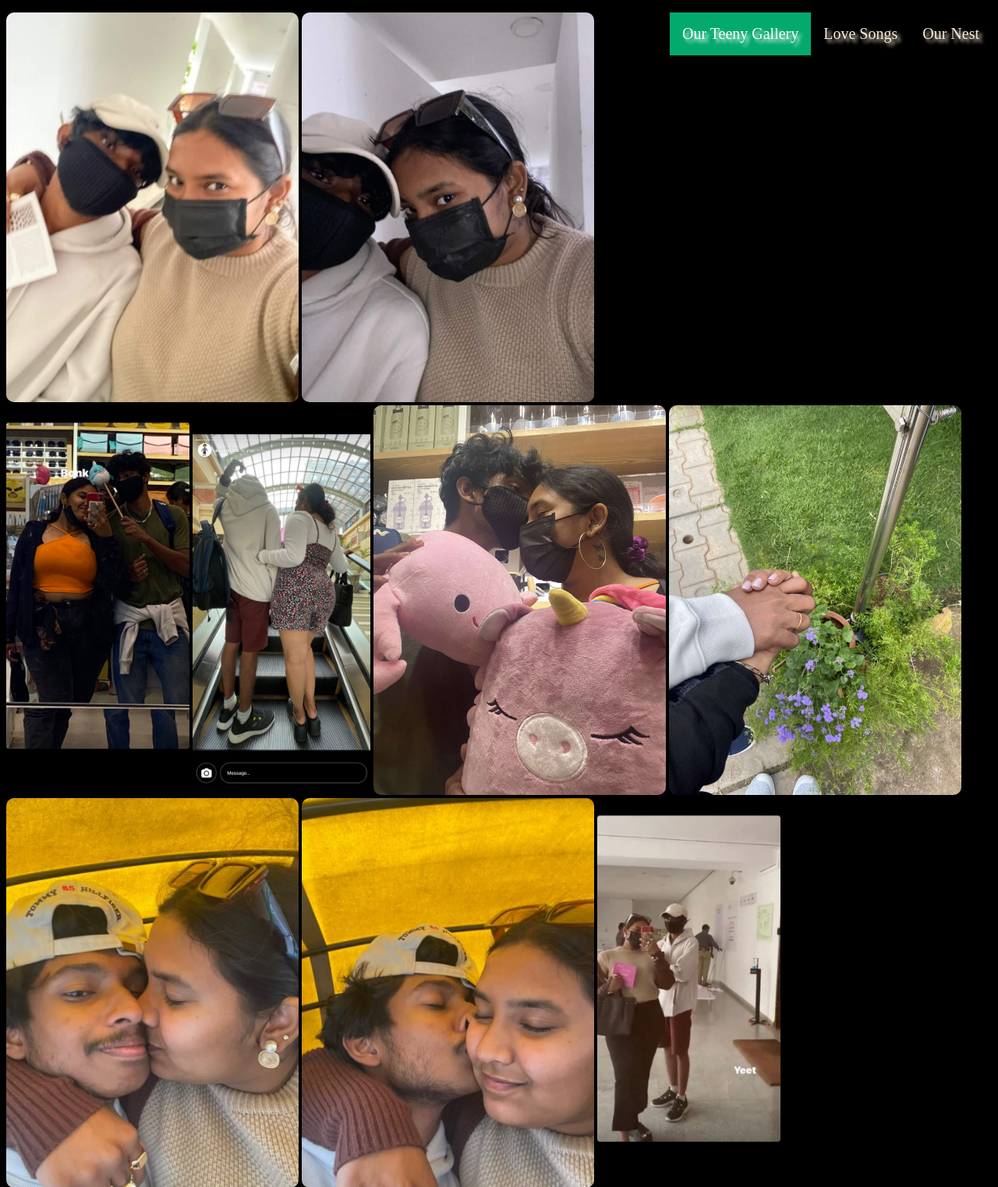
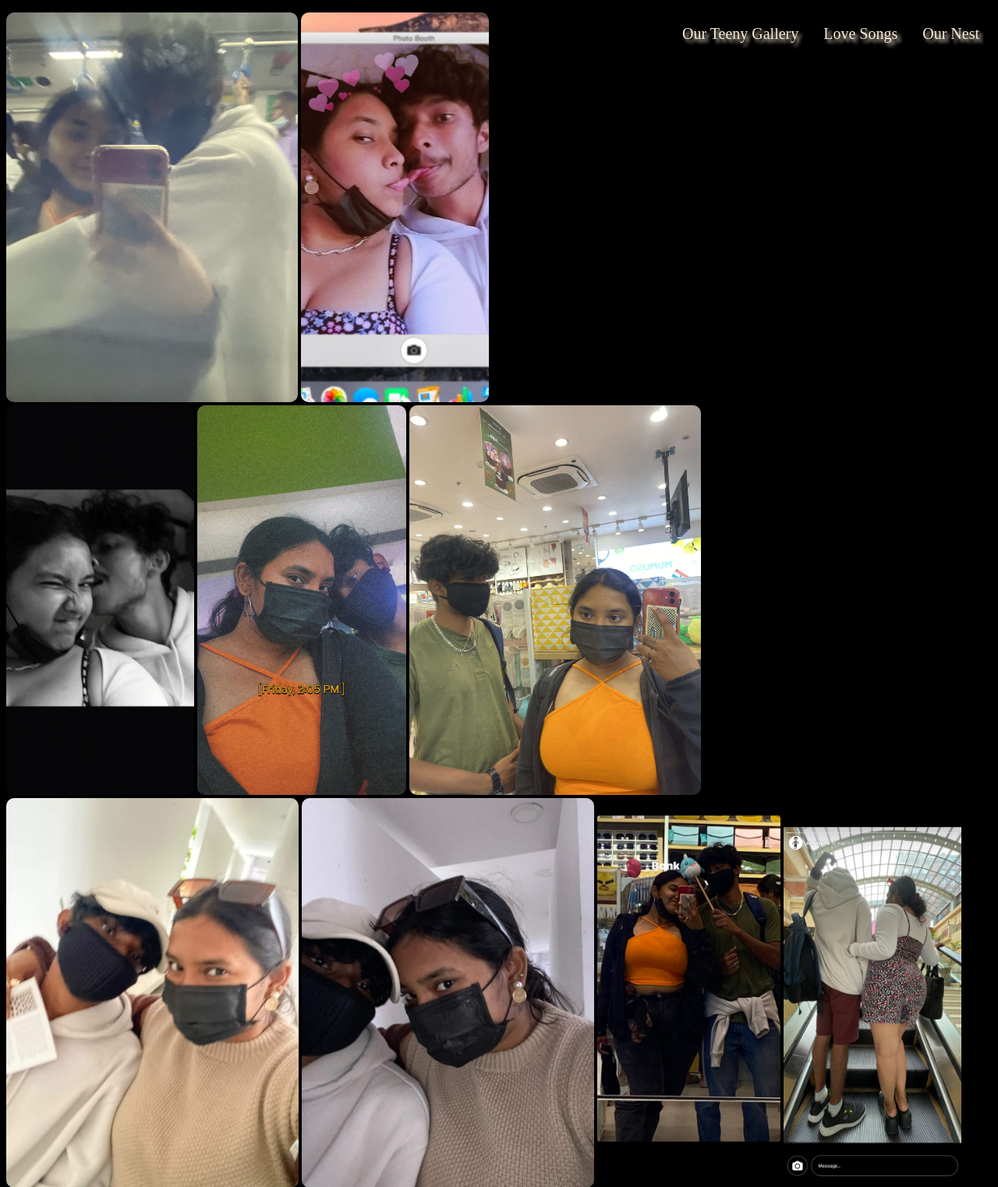
Before and after one commit to Aadhithpr/anyapineapples, a PHP site: page /images.html in a window 1280 px wide. Shown: the top 1523 px of the page at 78% size. Run offline with PHP 8.4, Linux system fonts and the light colour scheme.

Commit message:
i love you

```diff
--- a/images.html
+++ b/images.html
@@ -13,6 +13,11 @@
     <li><a href="music.html">Love Songs</a></li>
     <li><a href="images.html"class="active">Our Teeny Gallery</a></li>
   </ul>
+  <img src="pictures/Snapchat-312915382.jpg">
+  <img src="pictures/Snapchat-390694933.jpg">
+  <img src="pictures/Snapchat-1381658082.jpg">
+  <img src="pictures/Snapchat-281463621.jpg">
+  <img src="pictures/Snapchat-171737487.jpg">
   <img src="pictures/IMG_20220814_145354_883.jpg">
   <img src="pictures/IMG_20220814_145358_365.jpg">
   <img src="pictures/Screenshot_20220813-232009_Instagram.jpg">
--- a/style.css
+++ b/style.css
@@ -6,7 +6,11 @@ h1{
 
 
 }
+body{
 
+	background-color: black;
+
+}
 }
 ul{
 	list-style-type: lower-norwegian;
@@ -35,8 +39,3 @@ li a {
 li a:hover:not(.active) {
   background-color: burlywood;
 }
-
-li a.active {
-  color: white;
-  background-color: #04AA6D;
-}
```
